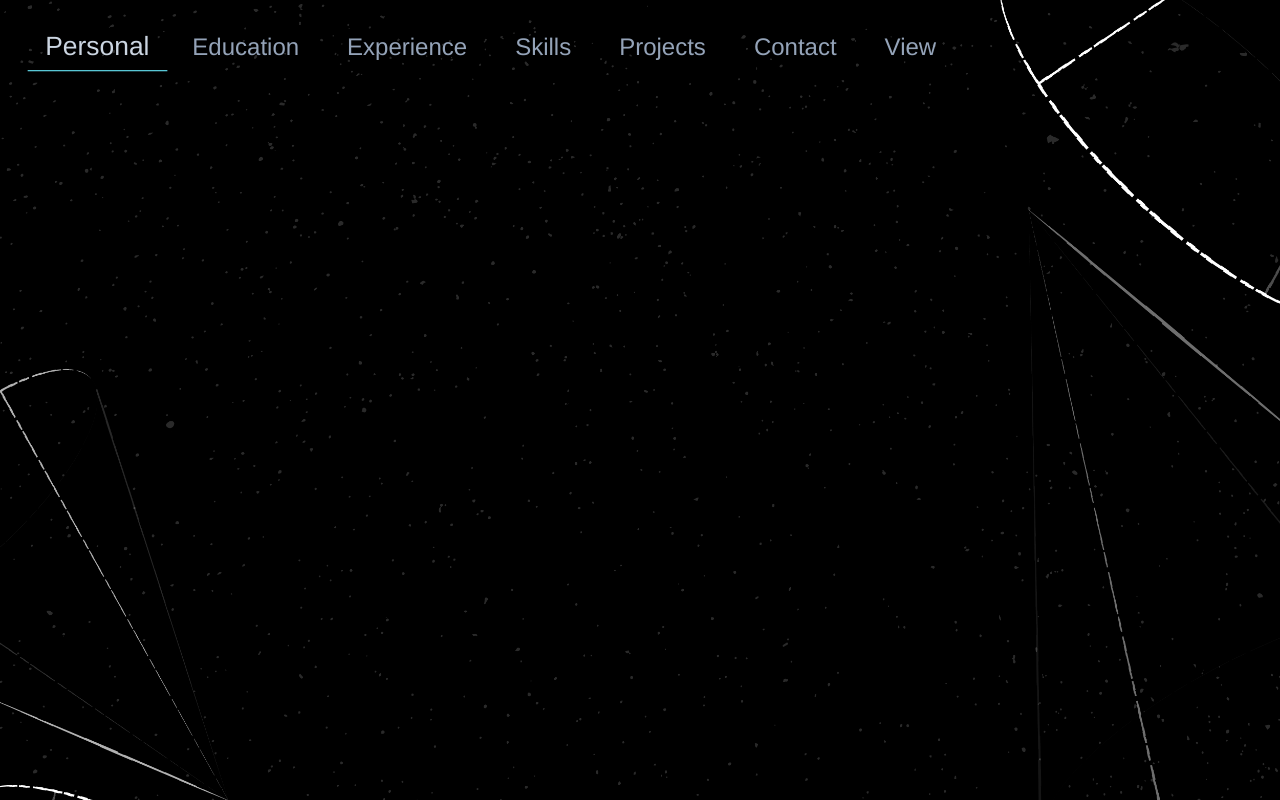
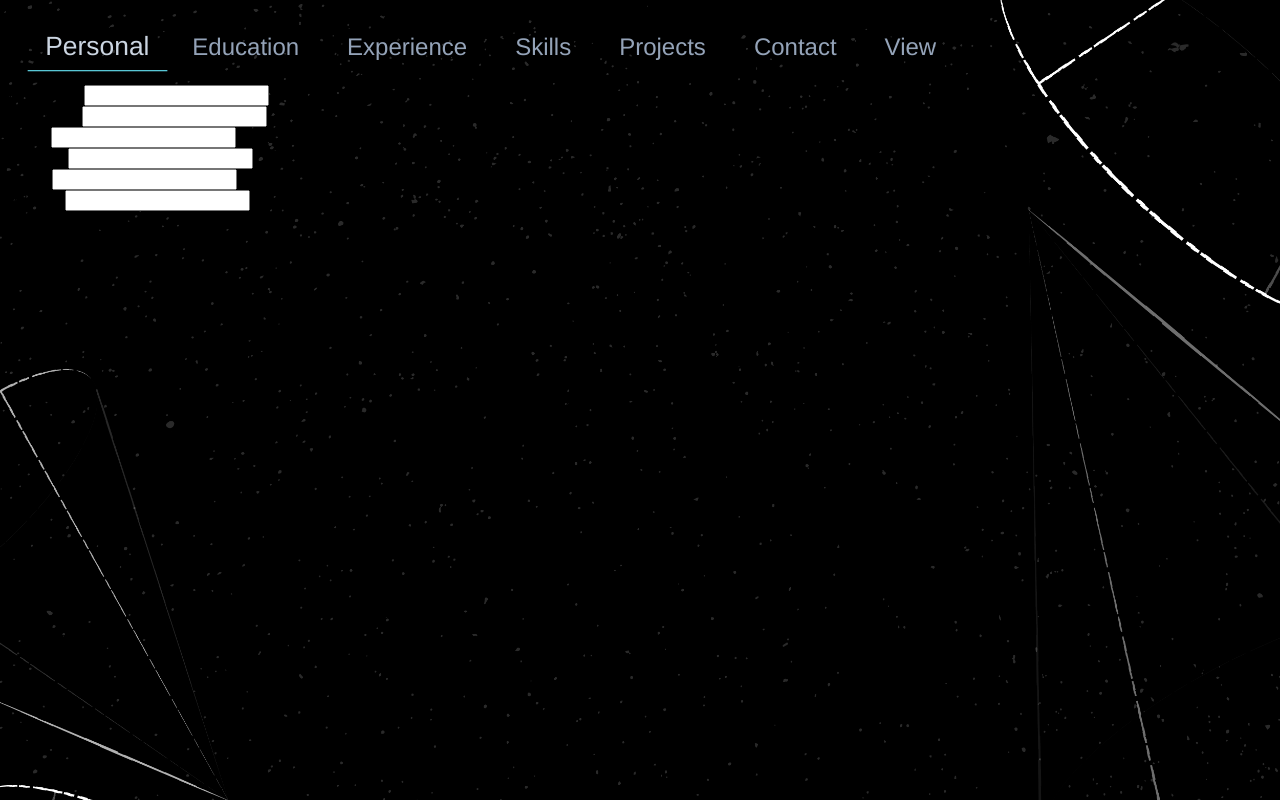
Before and after one commit to MhmdFais/resume.io, a React (Vite) app: page /home in a window 1280 px wide. Built offline with nearby package versions, Linux system fonts and the light colour scheme.

Commit message:
feat: Add PersonalInfo component for capturing user information

```diff
--- a/src/components/HomeScreen.jsx
+++ b/src/components/HomeScreen.jsx
@@ -1,5 +1,6 @@
 import { useState } from "react";
 import '../styles/HomeScreen.css';
+import PersonalInfo from '../components/PersonalInfo';
 
 function HomeScreen() {
     const [currentSection, setCurrentSection] = useState('Personal');
@@ -9,7 +10,7 @@ function HomeScreen() {
     const renderContent = () => {
         switch (currentSection) {
             case 'Personal':
-                return <></>;  // PERSONAL COMPONENT
+                return <PersonalInfo />;  // PERSONAL COMPONENT
             case 'Education':
                 return <></>; // EDUCATION COMPONENT
             case 'Experience':
--- /dev/null
+++ b/src/components/PersonalInfo.jsx
@@ -0,0 +1,74 @@
+import { useState } from "react";
+
+function PersonalInfo(){
+
+    const [firstName, setFirstName] = useState('');
+    const [lastName, setLastName] = useState('');
+    const [email, setEmail] = useState('');
+    const [phone, setPhone] = useState('');
+    const [address, setAddress] = useState('');
+    const [jobTiltle, setJobTitle] = useState('');
+
+    const handleFirstNameChange = (event) => {
+        setFirstName(event.target.value);
+    }
+
+    const handleLastNameChange = (event) => {
+        setLastName(event.target.value);
+    }
+
+    const handleEmailChange = (event) => {
+        setEmail(event.target.value);
+    }
+
+    const handlePhoneChange = (event) => {
+        setPhone(event.target.value);
+    }
+
+    const handleAddressChange = (event) => {
+        setAddress(event.target.value);
+    }
+
+    const handleJobTitleChange = (event) => {
+        setJobTitle(event.target.value);
+    }
+
+    const submitHandle = (event) => {
+        event.preventDefault();
+        console.log(firstName, lastName, email, phone, address, jobTiltle);
+    }
+
+    return (
+        <div className="personalInfoDiv">
+            <form onSubmit={submitHandle}>
+                <div className="firstName">
+                    <label htmlFor="firstName">First Name:</label>
+                    <input type="text" id="firstName" value={firstName} onChange={handleFirstNameChange} required />
+                </div>
+                <div className="lastName">
+                    <label htmlFor="lastName">Last Name:</label>
+                    <input type="text" id="lastName" value={lastName} onChange={handleLastNameChange} required/>
+                </div>
+                <div className="email">
+                    <label htmlFor="email">Email:</label>
+                    <input type="email" id="email" value={email} onChange={handleEmailChange} required/>
+                </div>
+                <div className="jobTitle">
+                    <label htmlFor="jobTitle">Job Title:</label>
+                    <input type="text" id="jobTitle" value={jobTiltle} onChange={handleJobTitleChange} required/>
+                </div>
+                <div className="phone">
+                    <label htmlFor="phone">Phone:</label>
+                    <input type="tel" id="phone" value={phone} onChange={handlePhoneChange} required/>
+                </div>
+                <div className="address">
+                    <label htmlFor="address">Address:</label>
+                    <input type="text" id="address" value={address} onChange={handleAddressChange} required/>
+                </div>
+            </form>
+        </div>
+    )
+
+}
+
+export default PersonalInfo;
```
